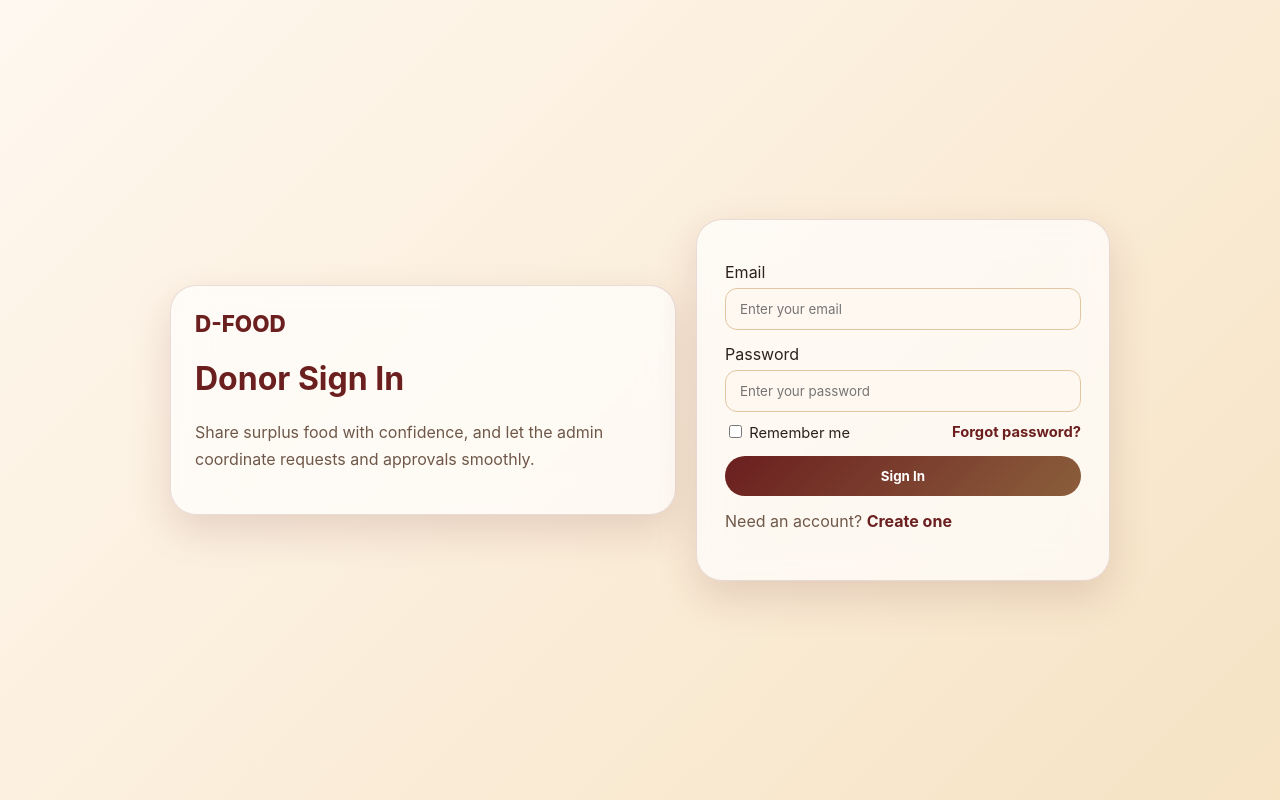
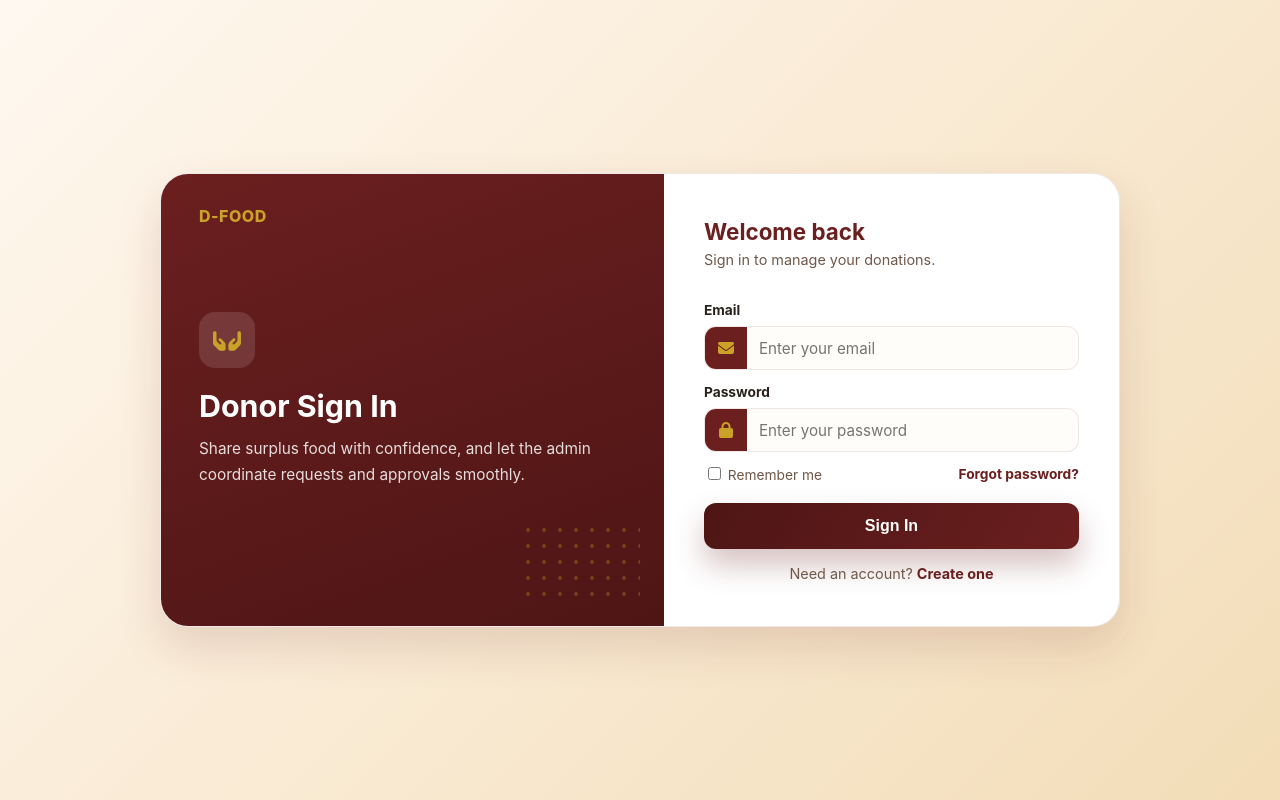
Before and after one commit to bhavyashree05/D-FOOD, a Flask app: page /dsignin in a window 1280 px wide. Run offline with Flask 3, Linux system fonts and the light colour scheme.

Commit message:
Update dsignin.html

```diff
--- a/templates/dsignin.html
+++ b/templates/dsignin.html
@@ -1,38 +1,69 @@
 <!DOCTYPE html>
 <html lang="en">
 <head>
-    <meta charset="UTF-8">
-    <meta name="viewport" content="width=device-width, initial-scale=1.0">
-    <title>D-FOOD | Donor Sign In</title>
-    <style>
-        :root{--maroon:#6B1F1F;--brown:#8B5E3C;--cream:#FFF8F0;--gold:#C9A227;--white:#fff;--text:#2b221d;--muted:#6f5849}
-        *{box-sizing:border-box;font-family:Inter,Segoe UI,sans-serif} body{margin:0;min-height:100vh;display:flex;align-items:center;justify-content:center;background:linear-gradient(135deg,#fff8f0 0%,#f6e3c4 100%);color:var(--text)}
-        .page{width:min(940px,94vw);display:grid;grid-template-columns:1.1fr 0.9fr;gap:20px;align-items:center}
-        .panel{background:rgba(255,255,255,0.68);backdrop-filter:blur(16px);border:1px solid rgba(107,31,31,0.14);box-shadow:0 16px 40px rgba(107,31,31,0.15);border-radius:26px;padding:28px}
-        .brand{font-size:1.4rem;font-weight:800;color:var(--maroon);margin-bottom:8px}.muted{color:var(--muted);line-height:1.7}.field{display:flex;flex-direction:column;gap:6px;margin-top:14px}.field input{padding:12px 14px;border:1px solid #e2c6a0;border-radius:12px;background:rgba(255,248,240,0.95)}
-        .row{display:flex;gap:10px;align-items:center;justify-content:space-between;margin-top:10px;font-size:.92rem}.btn{margin-top:14px;width:100%;padding:12px 14px;border:none;border-radius:999px;background:linear-gradient(135deg,var(--maroon),var(--brown));color:white;font-weight:700;cursor:pointer}
-        .btn:hover{opacity:.95}.link{color:var(--maroon);font-weight:700;text-decoration:none}
-        .hero{padding:24px}.hero h1{font-size:2rem;color:var(--maroon)}
-        @media (max-width:780px){.page{grid-template-columns:1fr}}
-    </style>
+<meta charset="UTF-8">
+<meta name="viewport" content="width=device-width, initial-scale=1.0">
+<title>Donor Sign In | D-FOOD</title>
+<link rel="stylesheet" href="https://cdnjs.cloudflare.com/ajax/libs/font-awesome/6.4.0/css/all.min.css">
+<style>
+    :root { --maroon:#6B1F1F; --maroon-dark:#4E1515; --brown:#8B5E3C; --cream:#FFF8F0; --gold:#C9A227; --white:#fff; --text:#2b221d; --muted:#6f5849; --border:rgba(107,31,31,0.10); --shadow:0 20px 45px rgba(107,31,31,0.14); }
+    * { box-sizing:border-box; }
+    body { margin:0; min-height:100vh; font-family:Inter,'Segoe UI',sans-serif; display:flex; align-items:center; justify-content:center; background:linear-gradient(135deg,#fff8f0 0%,#f3ddb8 100%); color:var(--text); padding:24px; }
+    .page { width:min(960px,96vw); display:grid; grid-template-columns:1.05fr 0.95fr; background:var(--white); border-radius:28px; overflow:hidden; box-shadow:var(--shadow); border:1px solid var(--border); animation:fadeUp .5s ease both; }
+    @keyframes fadeUp { from{opacity:0;transform:translateY(18px)} to{opacity:1;transform:translateY(0)} }
+    .hero { background:linear-gradient(160deg,var(--maroon) 0%,var(--maroon-dark) 100%); color:#fff; padding:44px 38px; display:flex; flex-direction:column; justify-content:center; position:relative; overflow:hidden; }
+    .hero .dots-deco { position:absolute; bottom:24px; right:24px; width:120px; height:80px; background-image:radial-gradient(var(--gold) 1.8px, transparent 1.8px); background-size:16px 16px; opacity:0.3; }
+    .hero-icon { width:56px; height:56px; border-radius:16px; background:rgba(255,255,255,0.12); color:var(--gold); display:flex; align-items:center; justify-content:center; font-size:1.4rem; margin-bottom:20px; }
+    .hero h1 { margin:0 0 12px; font-size:1.9rem; }
+    .hero p { margin:0; color:rgba(255,255,255,0.85); line-height:1.7; font-size:0.96rem; }
+    .brand { position:absolute; top:32px; left:38px; font-weight:800; color:var(--gold); letter-spacing:0.5px; }
+
+    .panel { padding:44px 40px; display:flex; flex-direction:column; justify-content:center; }
+    .panel h2 { margin:0 0 6px; color:var(--maroon); font-size:1.4rem; }
+    .panel .sub { color:var(--muted); margin-bottom:20px; font-size:0.9rem; }
+    .field { display:flex; flex-direction:column; gap:8px; margin-top:14px; }
+    .field label { font-weight:700; font-size:0.86rem; }
+    .input-wrap { display:flex; align-items:center; border:1px solid var(--border); border-radius:12px; background:#fffdf9; overflow:hidden; transition:border-color .2s ease, box-shadow .2s ease; }
+    .input-wrap:focus-within { border-color:var(--maroon); box-shadow:0 0 0 3px rgba(107,31,31,0.08); }
+    .input-icon { width:42px; height:42px; flex-shrink:0; background:var(--maroon); color:var(--gold); display:flex; align-items:center; justify-content:center; }
+    .input-wrap input { border:none; outline:none; background:transparent; padding:11px 12px; font-size:0.95rem; width:100%; font-family:inherit; }
+    .row { display:flex; align-items:center; justify-content:space-between; margin-top:12px; font-size:0.86rem; color:var(--muted); }
+    .row a { color:var(--maroon); font-weight:700; text-decoration:none; }
+    button.btn { margin-top:20px; width:100%; padding:14px; border:none; border-radius:12px; background:linear-gradient(120deg,var(--maroon-dark),var(--maroon)); color:#fff; font-weight:700; font-size:1rem; cursor:pointer; box-shadow:0 16px 30px rgba(107,31,31,0.28); transition:transform .2s ease; }
+    button.btn:hover { transform:translateY(-2px); }
+    .switch { text-align:center; margin-top:16px; color:var(--muted); font-size:0.9rem; }
+    .switch a { color:var(--maroon); font-weight:700; text-decoration:none; }
+
+    @media (max-width:820px) { .page { grid-template-columns:1fr; } .hero { padding:32px 28px 16px; } .brand { position:static; margin-bottom:16px; display:block; } .panel { padding:28px; } }
+</style>
 </head>
 <body>
     <div class="page">
-        <div class="panel hero">
+        <div class="hero">
             <div class="brand">D-FOOD</div>
+            <div class="hero-icon"><i class="fas fa-hands-holding"></i></div>
             <h1>Donor Sign In</h1>
-            <p class="muted">Share surplus food with confidence, and let the admin coordinate requests and approvals smoothly.</p>
+            <p>Share surplus food with confidence, and let the admin coordinate requests and approvals smoothly.</p>
+            <div class="dots-deco"></div>
         </div>
         <div class="panel">
+            <h2>Welcome back</h2>
+            <div class="sub">Sign in to manage your donations.</div>
             <form action="/dsignin" method="post">
-                <div class="field"><label>Email</label><input type="email" name="email" placeholder="Enter your email" required></div>
-                <div class="field"><label>Password</label><input type="password" id="password" name="password" placeholder="Enter your password" required></div>
-                <div class="row"><label><input type="checkbox"> Remember me</label><a class="link" href="#">Forgot password?</a></div>
+                <div class="field">
+                    <label>Email</label>
+                    <div class="input-wrap"><span class="input-icon"><i class="fas fa-envelope"></i></span><input type="email" name="email" placeholder="Enter your email" required></div>
+                </div>
+                <div class="field">
+                    <label>Password</label>
+                    <div class="input-wrap"><span class="input-icon"><i class="fas fa-lock"></i></span><input type="password" id="password" name="password" placeholder="Enter your password" required></div>
+                </div>
+                <div class="row"><label><input type="checkbox"> Remember me</label><a href="#">Forgot password?</a></div>
                 <button class="btn" type="submit">Sign In</button>
             </form>
-            <p class="muted" style="margin-top:12px">Need an account? <a class="link" href="/dsignup">Create one</a></p>
+            <div class="switch">Need an account? <a href="/dsignup">Create one</a></div>
         </div>
     </div>
-    <script>if('{{msg}}'){alert('{{msg}}');}</script>
+    {% if msg %}<script>alert("{{ msg }}");</script>{% endif %}
 </body>
 </html>
```
